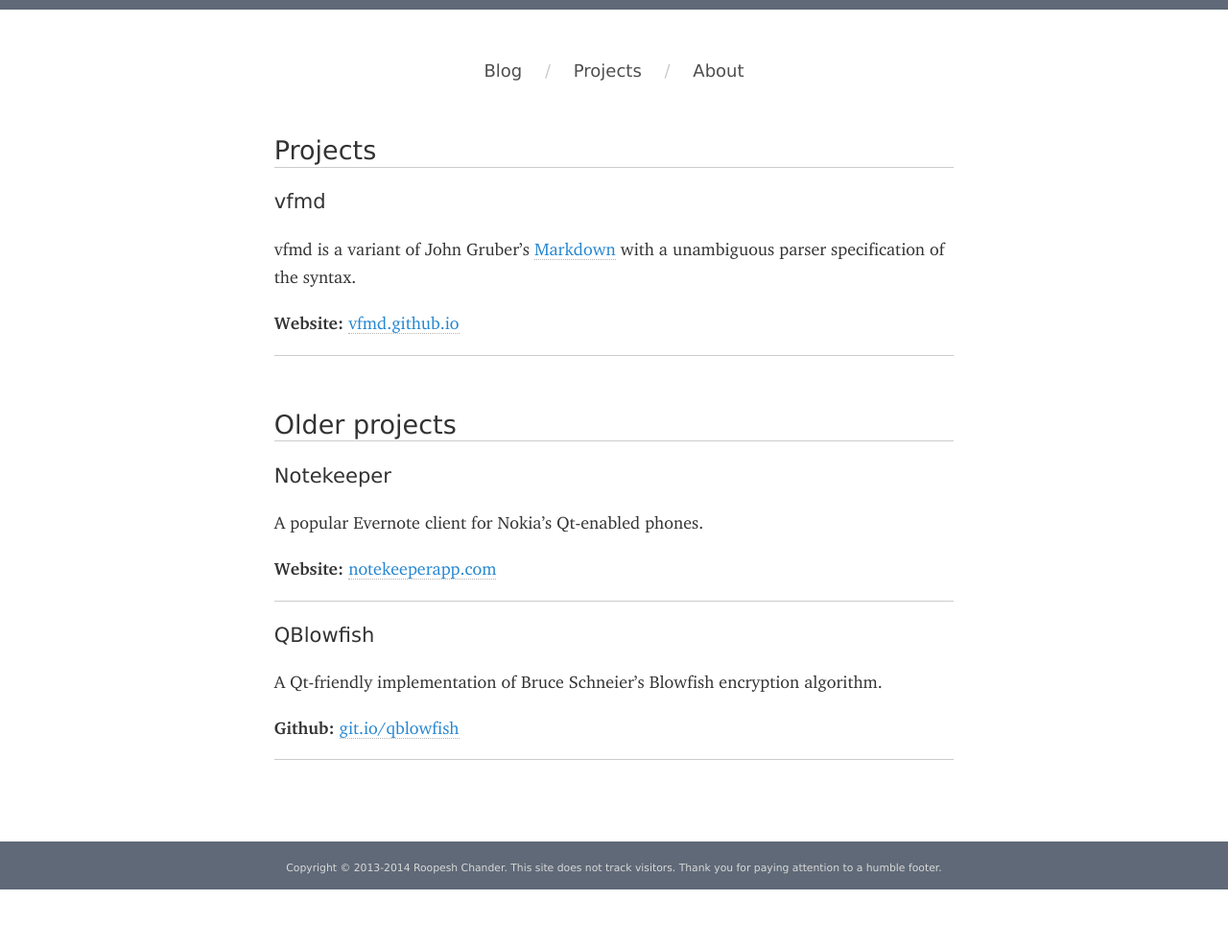
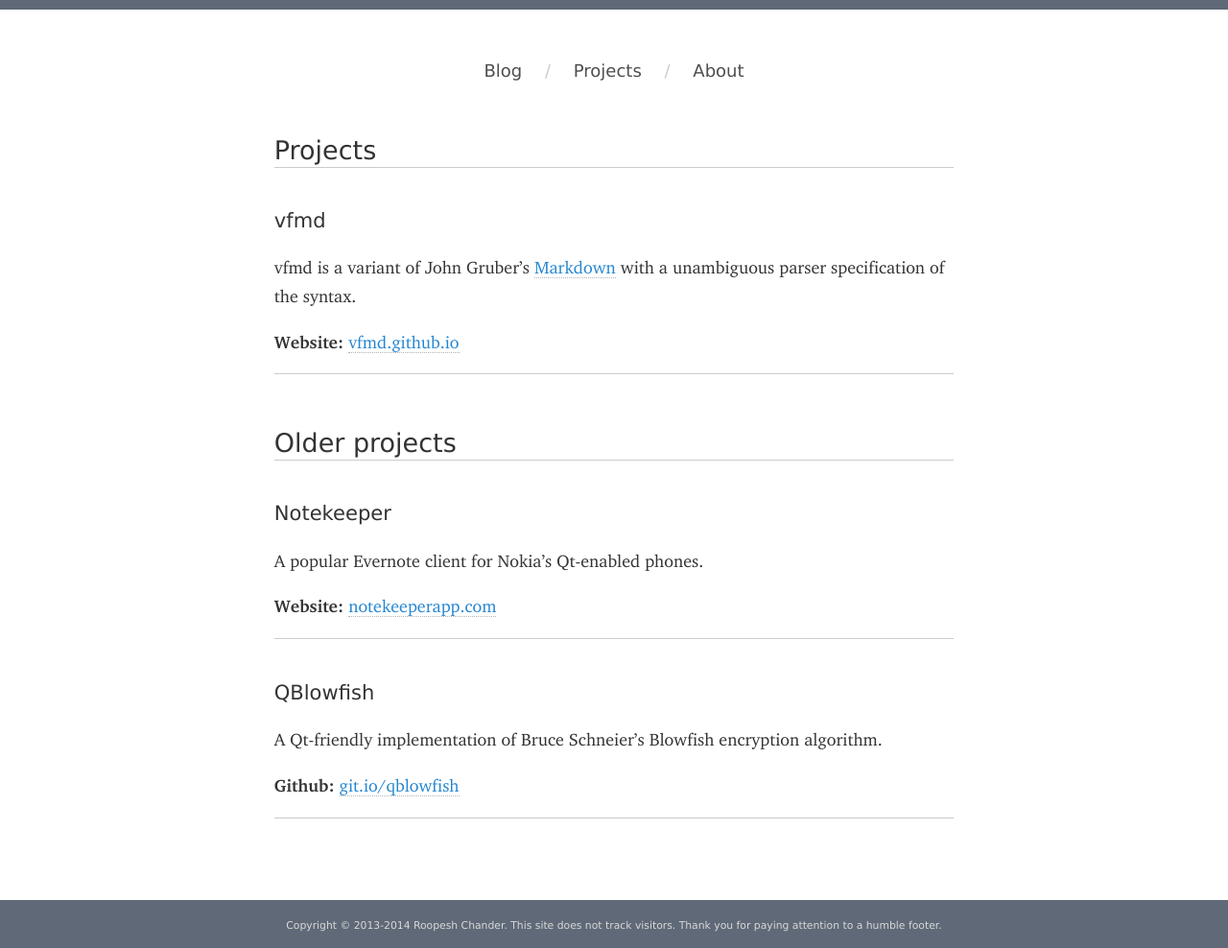
Before and after one commit to roop/roop.github.io, a Jekyll site: the page built from projects.md, in a window 1280 px wide. Shown: the whole page at 96% size. Built offline with Jekyll 4.4.1, drawn with Linux system fonts in a browser that asks for light colours; some web fonts are replaced; before the commit the page ends 927 px from its top, so only the background shows below that.

Commit message:
Update styles

```diff
--- a/css/main.css
+++ b/css/main.css
@@ -183,11 +183,13 @@
   font-weight: 300; }
 
 h3 {
+  margin-top: 2em;
   font-size: 1.33333 em;
   font-weight: 500; }
 
 h4 {
-  font-size: 1.0em;
+  margin-top: 1.5em;
+  font-size: 1.15em;
   font-weight: 300; }
 
 h5, h6 {
@@ -253,6 +255,8 @@
   font-size: 80%;
   margin: 1em 0 0 0;
   border-bottom: 1px dotted #cccccc; }
+  article figcaption a, article figcaption a:hover, article figcaption a:visited {
+    border-bottom: none; }
 
 blockquote {
   margin-left: 0;
--- a/css/main.scss
+++ b/css/main.scss
@@ -223,12 +223,14 @@
 }
 
 h3 {
+    margin-top: 2em;
     font-size: (1 + 1 / 3.0) em;
     font-weight: 500;
 }
 
 h4 {
-    font-size: 1.0em;
+    margin-top: 1.5em;
+    font-size: 1.15em;
     font-weight: 300;
 }
 
@@ -316,6 +318,9 @@
         font-size: 80%;
         margin: 1em 0 0 0;
         border-bottom: 1px dotted $line_gray;
+        a, a:hover, a:visited {
+            border-bottom: none;
+        }
     }
 }
 
```
